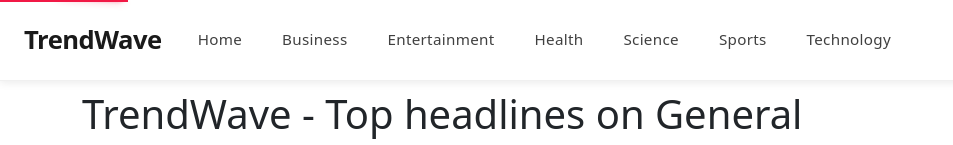
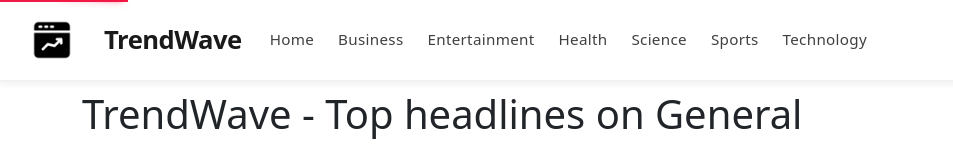
Before and after one commit to Manmohit12/TrendWave, a React (Create React App) app: page / in a window 1280 px wide. Shown: the top 145 px of the page, without its empty margins (0-953 px from the left). Built offline with nearby package versions, Linux system fonts and the light colour scheme; no server answers.

Commit message:
Refactor Navbar component styles for consistency; add logo image and centralize spacing values

```diff
--- a/src/components/Navbar.js
+++ b/src/components/Navbar.js
@@ -25,12 +25,17 @@ const Navbar = () => {
     letterSpacing: "0.3px",
     color: "#404040",
     margin: "0 0.75rem",
-    padding: "0.5rem 0 !important",
+    padding: "0.5rem 0",
     borderRadius: "0",
     transition: "all 0.3s ease",
     position: "relative",
     borderBottom: "2px solid transparent",
   };
+
+  // centralize small spacing values to avoid accidental undefined variable usage
+  const smallMargin = "1.5rem";
+  const logoLeft = "2rem";
+  const logoRight = "0.5rem";
 
   const navItemHoverStyle = ( e ) => {
     e.target.style.color = "#000";
@@ -45,6 +50,7 @@ const Navbar = () => {
   return (
     <div>
       <nav className="navbar fixed-top navbar-expand-lg navbar-light" style={navStyle}>
+        <img alt="Logo" src="trend.png" style={{ height: "40px", marginLeft: logoLeft, marginRight: logoRight }} />
         <Link className="navbar-brand" to="/" style={brandStyle}>
           TrendWave
         </Link>
@@ -56,12 +62,12 @@ const Navbar = () => {
           aria-controls="navbarNavDropdown"
           aria-expanded="false"
           aria-label="Toggle navigation"
-          style={{ borderColor: "#e0e0e0", marginRight: "1.5rem" }}
+          style={{ borderColor: "#e0e0e0", marginRight: smallMargin }}
         >
           <span className="navbar-toggler-icon"></span>
         </button>
         <div className="collapse navbar-collapse" id="navbarNavDropdown">
-          <ul className="navbar-nav ml-auto" style={{ marginRight: "1.5rem" }}>
+          <ul className="navbar-nav ml-auto" style={{ marginRight: smallMargin }}>
             <li className="nav-item">
               <Link
                 className="nav-link"
```
Also changed, not shown: public/trend.png (added).
